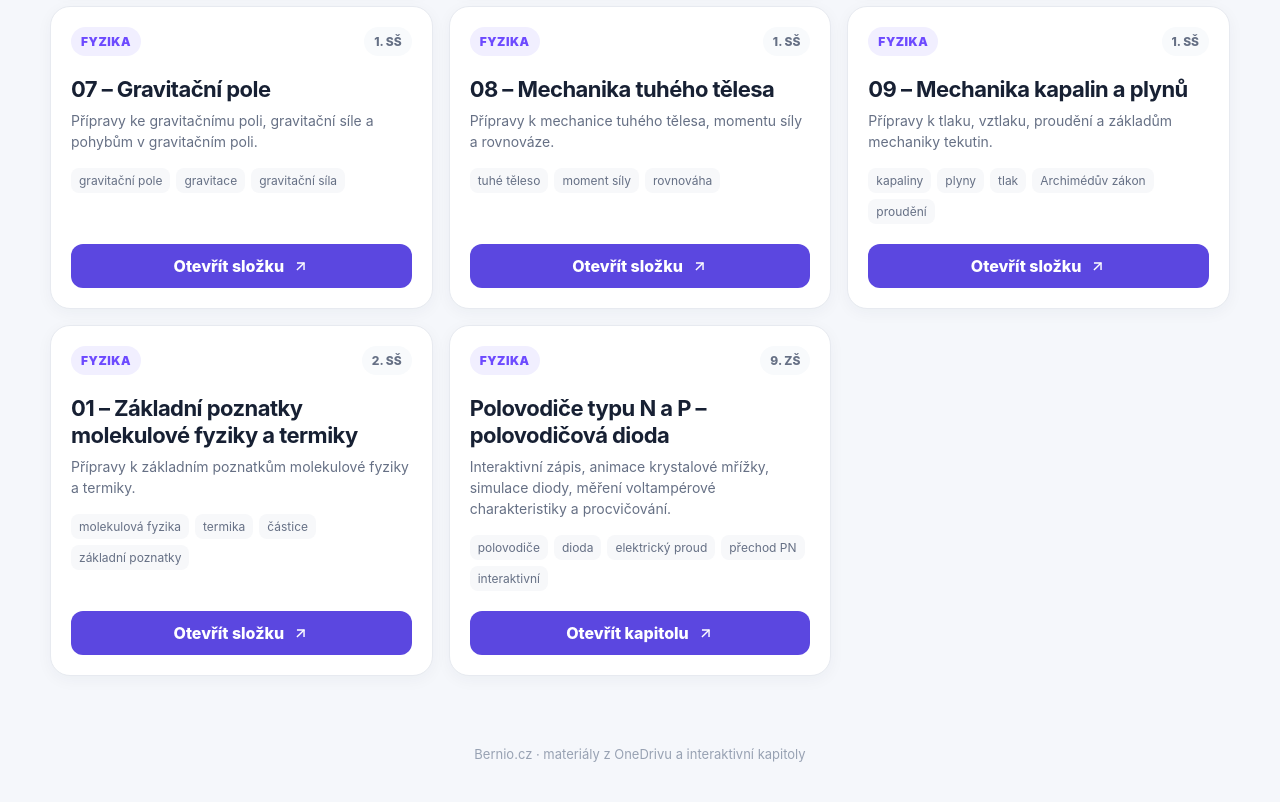
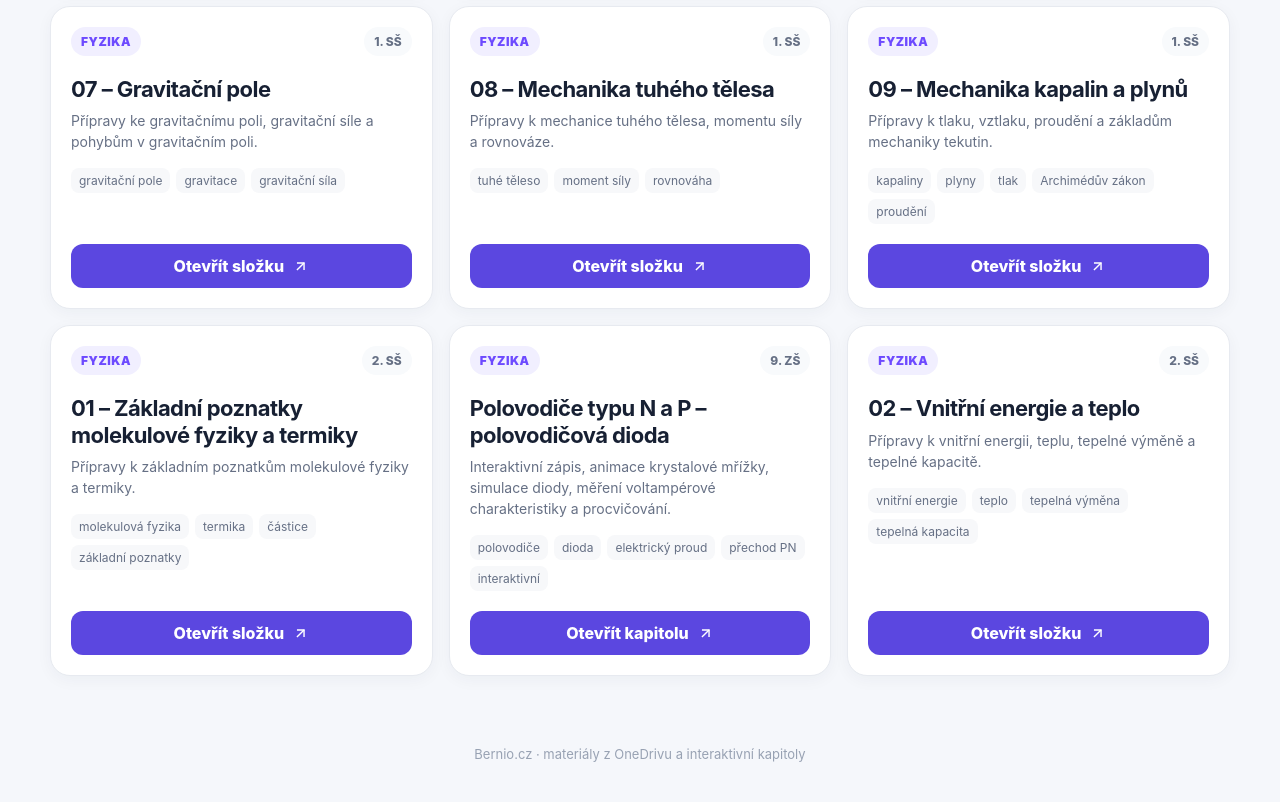
Before and after one commit to Berniocal/pripravy, a plain HTML site: page index.html in a window 1280 px wide. Shown: the part 1154-1956 px from the top of the page. Drawn offline with Linux system fonts and the light colour scheme.

Commit message:
Přidat 02 – Vnitřní energie a teplo pro fyziku 2. SŠ

```diff
--- a/index.html
+++ b/index.html
@@ -184,6 +184,15 @@
         description: "Přípravy k základním poznatkům molekulové fyziky a termiky.",
         tags: ["molekulová fyzika", "termika", "částice", "základní poznatky"],
         url: "https://gyby-my.sharepoint.com/:f:/g/personal/jan_bernard_gyby_cz/IgC1jK5gfwUdT5_Yg1C1GMxoAQ3_SPOZY0RL4SfxSRaZ6n4?e=ZEoGte"
+      },
+      {
+        order: 12,
+        title: "02 – Vnitřní energie a teplo",
+        subject: "Fyzika",
+        grade: "2. SŠ",
+        description: "Přípravy k vnitřní energii, teplu, tepelné výměně a tepelné kapacitě.",
+        tags: ["vnitřní energie", "teplo", "tepelná výměna", "tepelná kapacita"],
+        url: "https://gyby-my.sharepoint.com/:f:/g/personal/jan_bernard_gyby_cz/IgA3QDM6bk-ITqQjsBJq2L1LAWPRzitut4Nw9Xb5CeveakU?e=MA2ZGj"
       }
     ];
 
```
